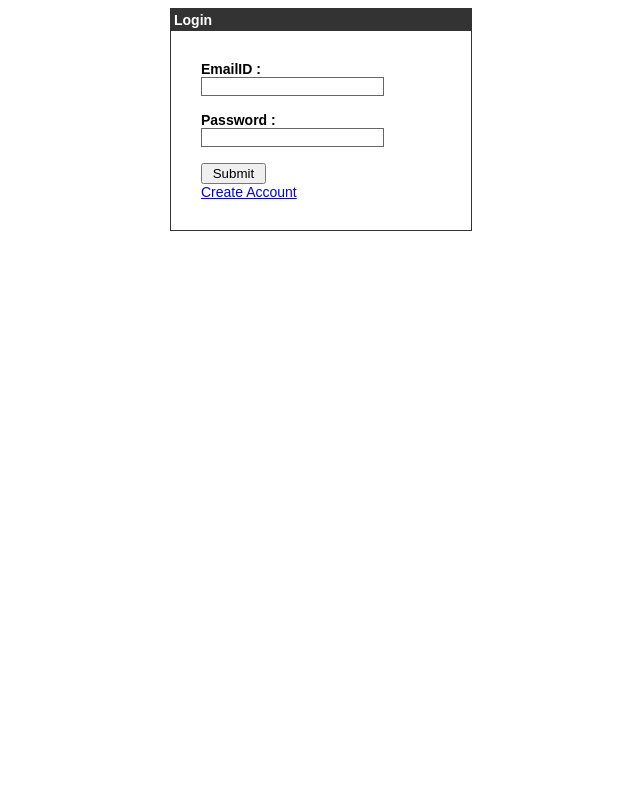
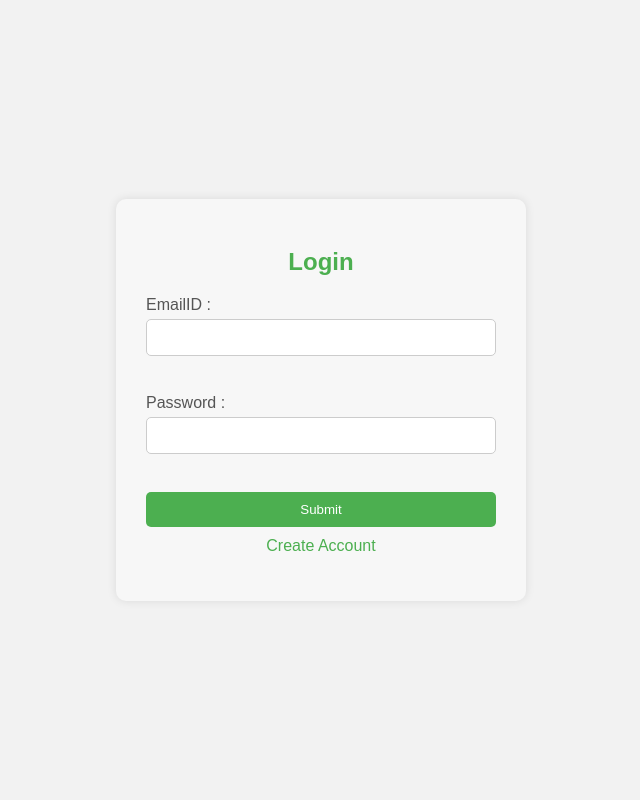
Before and after one commit to a1bk12/Group1, a PHP site: page /web_app/login.php in a window 1280 px wide. Shown: the whole page, without its empty margins (319-959 px from the left). Run offline with PHP 8.4, Linux system fonts and the light colour scheme.

Commit message:
css update

```diff
--- a/htdocs/web_app/login.php
+++ b/htdocs/web_app/login.php
@@ -28,47 +28,94 @@
    }
 ?>
 <html>
+<head>
+    <title>Login Page</title>
+    <style>
+        body {
+            font-family: Arial, Helvetica, sans-serif;
+            background-color: #f2f2f2;
+            margin: 0;
+            padding: 0;
+        }
 
-   <head>
-      <title>Login Page</title>
+        .container {
+            display: flex;
+            justify-content: center;
+            align-items: center;
+            height: 100vh;
+        }
 
-      <style type = "text/css">
-         body {
-            font-family:Arial, Helvetica, sans-serif;
-            font-size:14px;
-         }
-         label {
-            font-weight:bold;
-            width:100px;
-            font-size:14px;
-         }
-         .box {
-            border:#666666 solid 1px;
-         }
-      </style>
+        .login-box {
+            background-color: #f7f7f7;
+            border-radius: 10px;
+            box-shadow: 0 0 10px rgba(0, 0, 0, 0.1);
+            padding: 30px;
+            width: 350px;
+        }
 
-   </head>
+        .login-box h2 {
+            text-align: center;
+            color: #333;
+            margin-bottom: 20px;
+        }
 
-   <body bgcolor = "#FFFFFF">
+        .login-box label {
+            display: block;
+            margin-bottom: 5px;
+            color: #555;
+        }
 
-      <div align = "center">
-         <div style = "width:300px; border: solid 1px #333333; " align = "left">
-            <div style = "background-color:#333333; color:#FFFFFF; padding:3px;"><b>Login</b></div>
+        .login-box input[type="text"],
+        .login-box input[type="password"] {
+            width: 100%;
+            padding: 10px;
+            margin-bottom: 20px;
+            border: 1px solid #ccc;
+            border-radius: 5px;
+            outline: none;
+        }
 
-            <div style = "margin:30px">
+        .login-box input[type="submit"] {
+            width: 100%;
+            padding: 10px;
+            background-color: #4CAF50;
+            color: #fff;
+            border: none;
+            border-radius: 5px;
+            cursor: pointer;
+        }
 
-               <form action = "" method = "post">
-                  <label>EmailID :</label><input type = "text" name = "EmailID" class = "box"/><br /><br />
-                  <label>Password :</label><input type = "password" name = "password" class = "box" /><br/><br />
-                  <input type = "submit" value = " Submit "/><br />
-				  <a href="signup.php">Create Account</a>
-               </form>
+        .login-box input[type="submit"]:hover {
+            background-color: #45a049;
+        }
 
-            </div>
+        .login-box a {
+            display: block;
+            text-align: center;
+            text-decoration: none;
+            color: #555;
+            margin-top: 10px;
+        }
 
-         </div>
+        .login-box a:hover {
+            color: #444;
+        }
+    </style>
+</head>
 
-      </div>
-
-   </body>
+<body>
+    <div class="container">
+        <div class="login-box">
+            <h2 style="color: #4CAF50;">Login</h2>
+            <form action="" method="post">
+                <label>EmailID :</label>
+                <input type="text" name="EmailID" required /><br /><br />
+                <label>Password :</label>
+                <input type="password" name="password" required /><br /><br />
+                <input type="submit" value="Submit" /><br />
+                <a href="signup.php" style="color: #4CAF50;">Create Account</a>
+            </form>
+        </div>
+    </div>
+</body>
 </html>
```
Also changed, not shown: htdocs/web_app/front_end.php (deleted, +0 -65 lines), htdocs/web_app/session.php (deleted, +0 -17 lines), htdocs/web_app/welcome.php (+61 -9 lines), htdocs/web_app/welcome1.php (deleted, +0 -71 lines).
